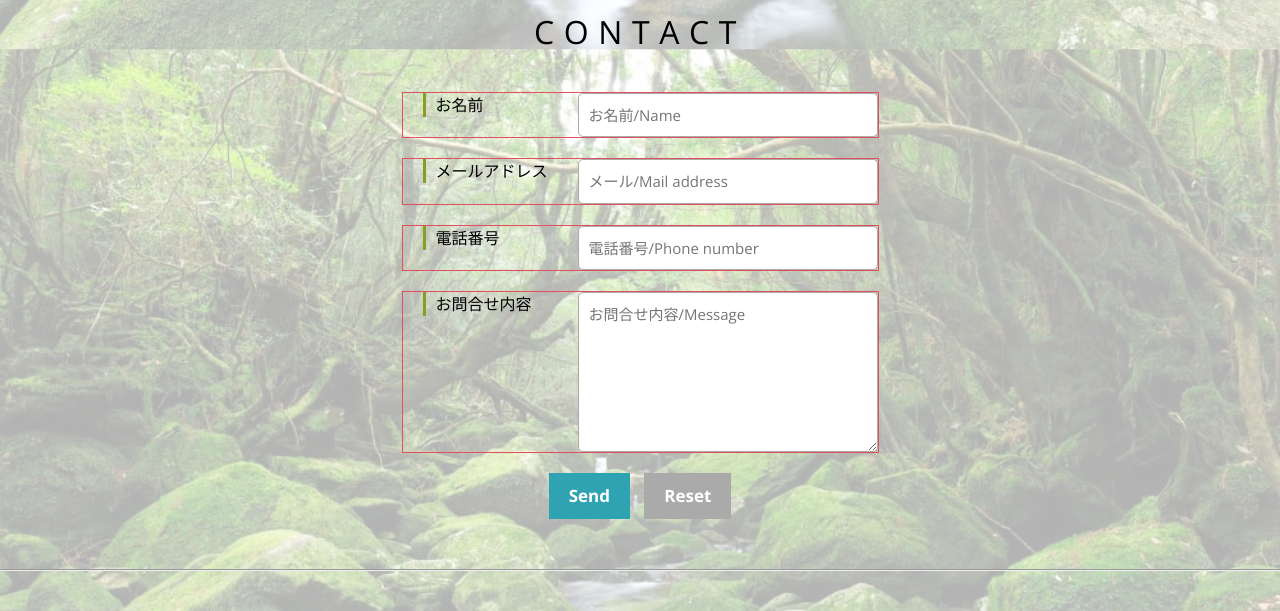
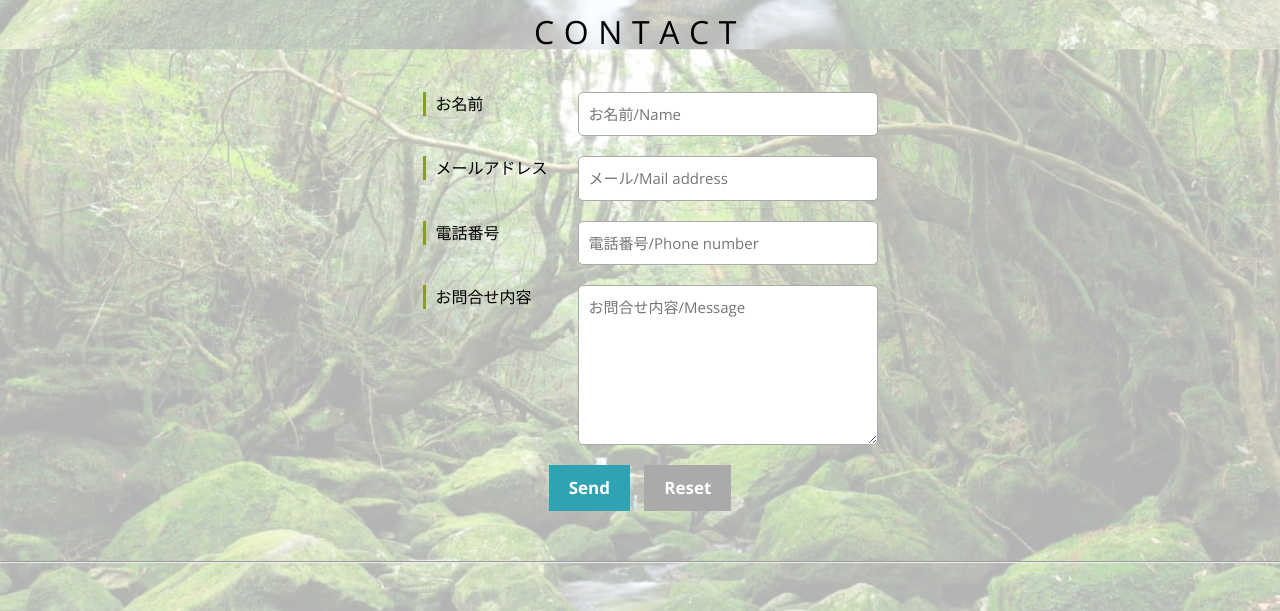
Before and after one commit to shintaro-kawai/imaginary_japaneseInn, a website: page index.html in a window 1280 px wide. Shown: the part 7623-8234 px from the top of the page. Drawn offline with nearby package versions, Linux system fonts and the light colour scheme; a web font is replaced by a local one.

Commit message:
delete inspect-line

```diff
--- a/sass/object/_contact.scss
+++ b/sass/object/_contact.scss
@@ -18,7 +18,7 @@
   .form-item {
     overflow: hidden;
     margin: 5px auto 20px;
-    border: 1px solid g.cl(inspect-line);
+    // border: 1px solid g.cl(inspect-line);
     padding-left: 40px;
 
     @include g.overTab {
```
Also changed, not shown: css/style.css, 1 other file.
